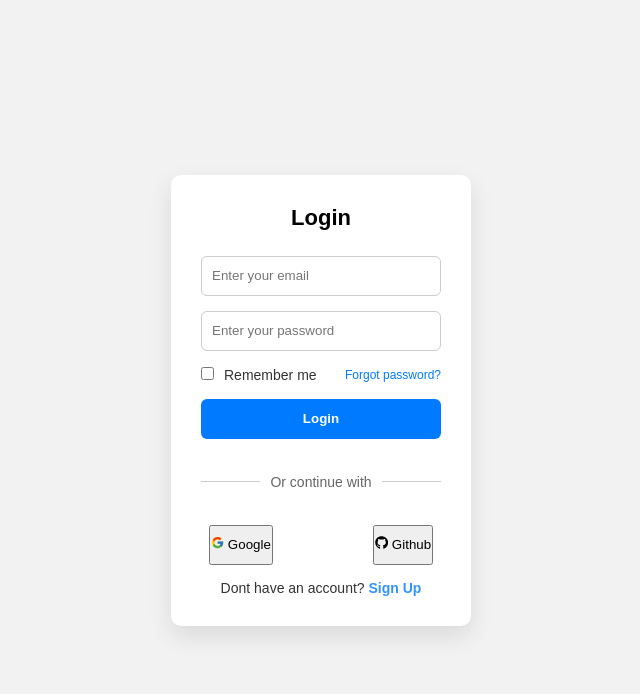
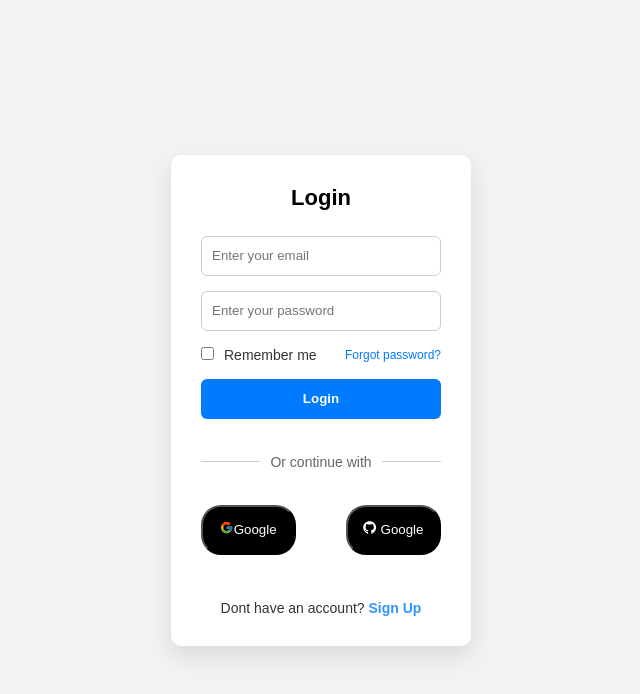
Before and after one commit to anshul-busy/Typescript, a React (Vite) app in the folder Task-Management/: page / in a window 1280 px wide. Shown: the top 694 px of the page, without its empty margins (319-959 px from the left). Built offline with nearby package versions, Linux system fonts and the light colour scheme.

Commit message:
login page update

```diff
--- a/Task-Management/src/components/CardDashboard.tsx
+++ b/Task-Management/src/components/CardDashboard.tsx
@@ -1,3 +1,4 @@
+
 
 import "./styles/CardDashboard.css"
 
--- a/Task-Management/src/components/UserCard.tsx
+++ b/Task-Management/src/components/UserCard.tsx
@@ -53,7 +53,7 @@ const UserCard = ({ user }: Props) => {
         </div>
 
 
-        <div className="card-back">
+        {/* <div className="card-back">
           <h3>Assigned Tasks</h3>
           <p>Task 1: Complete UI Layout</p>
           <p>Task 2: Fix CSS bugs</p>
@@ -63,7 +63,7 @@ const UserCard = ({ user }: Props) => {
               Go Back
             </button>
           </div>
-        </div>
+        </div> */}
 
       </div>
     </div>
--- a/Task-Management/src/pages/Login.tsx
+++ b/Task-Management/src/pages/Login.tsx
@@ -19,6 +19,7 @@ useEffect(() => {
 }, []);
 
 function handleLogin (e: React.SubmitEvent<HTMLFormElement>){
+  //fn for validating the email id ans password
 
   e.preventDefault()
 
@@ -40,8 +41,6 @@ function handleLogin (e: React.SubmitEvent<HTMLFormElement>){
         setError(null)
         console.log("Login successful");
         navigate("/dashboard");
-
-
 }
 
 
@@ -95,14 +94,15 @@ return (
   <hr />
 </div>
 
-    <div className="buttons">
-      <div className="btn1">
-        <button> <FcGoogle /> Google</button>
-      </div>
-      <div className="btn2">
-        <button> <FaGithub /> Github</button>
-      </div>
-    </div>
+      <div className="cont-btn">
+
+                <button><FcGoogle />Google</button>
+
+
+            <button><FaGithub /> Google</button>
+
+        </div>
+
 
       <p className="switch-text">
         Dont have an account?{" "}
--- a/Task-Management/src/pages/Tasks.tsx
+++ b/Task-Management/src/pages/Tasks.tsx
@@ -19,7 +19,7 @@ const Tasks = () => {
   });
   const [search, setSearch] = useState("");
 
- useEffect(() => {              // Add newly created task in memory
+ useEffect(() => {              // Add newly created taskin memory
     localStorage.setItem("tasks", JSON.stringify(tasks));
   }, [tasks]);
 
--- a/Task-Management/src/pages/style/Login.css
+++ b/Task-Management/src/pages/style/Login.css
@@ -112,16 +112,19 @@ gap: 10px;
   color: #666;
   white-space: nowrap;
 }
-.buttons{
-  display: flex;
-  gap: 100px;
-  justify-content: center;
-  height: 40px;
 
+.cont-btn{
+    display: flex;
+    justify-content: center;
+    align-items: center;
+  gap:50px;
+  margin-bottom: 30px ;
 }
 
-.btn1 , .btn2 {
-  display: flex;
-   justify-content: center;
-
+.cont-btn button {
+   width: 100px;
+   height: 50px;
+    background-color: black;
+    color: white;
+    border-radius: 20px;
 }
```
